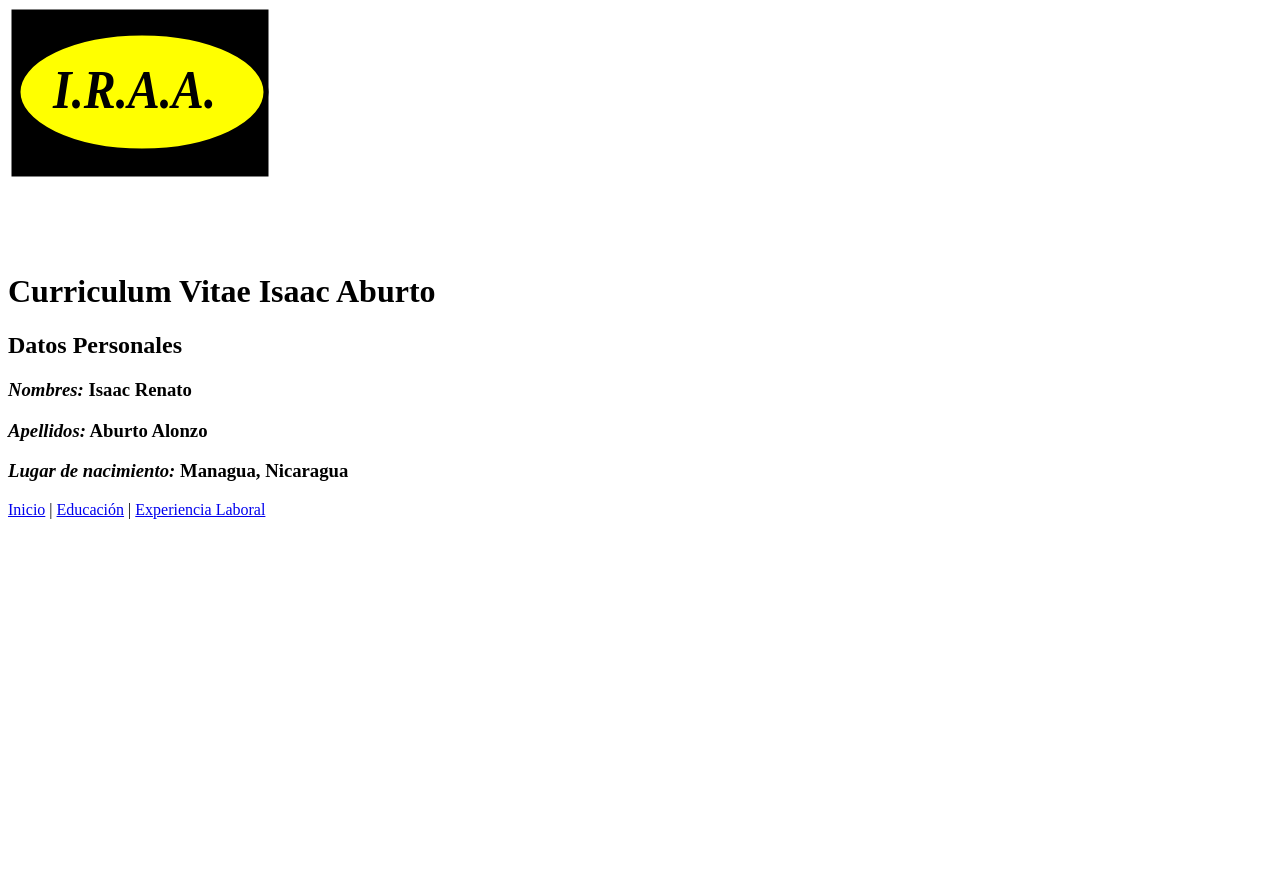
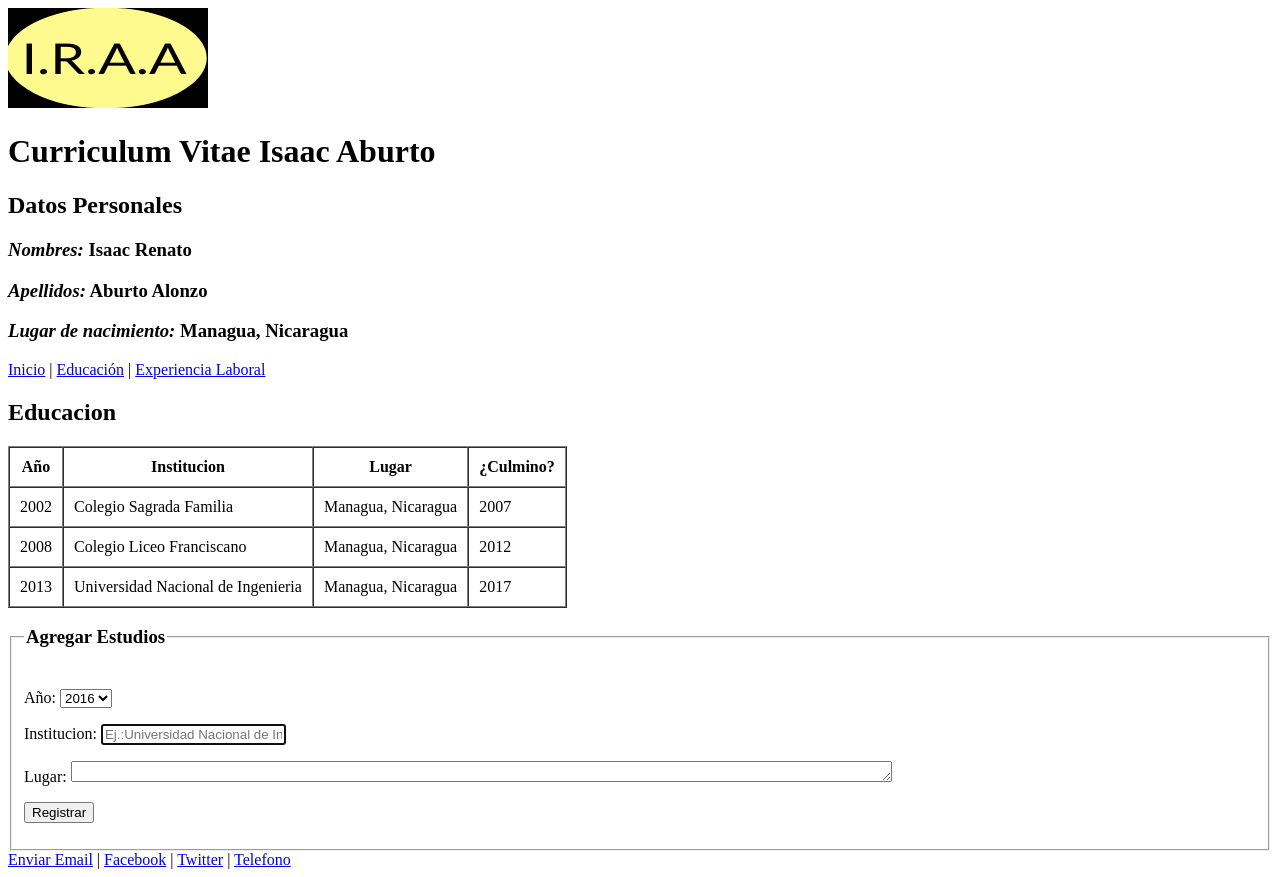
Before and after one commit to VictorVonDooom/NextUIsaac, a plain HTML site: page HVida/Hipervinculos/educacion.html in a window 1280 px wide. Before the commit the page ends 800 px from the top, so only its background shows below. Drawn offline with Linux system fonts and the light colour scheme.

Commit message:
Educacion

```diff
--- a/HVida/Hipervinculos/educacion.html
+++ b/HVida/Hipervinculos/educacion.html
@@ -4,19 +4,29 @@
     <meta charset="utf-8">
     <meta name="viewport" content="device-width, user-scalable=no">
     <title>Educacion Hoja de Vida Isaac Aburto</title>
+  </head>
 
   <header>
-      <svg width="320" height="240" xmlns="http://www.w3.org/2000/svg" xmlns:svg="http://www.w3.org/2000/svg">
+    <svg width="200" height="100" xmlns="http://www.w3.org/2000/svg">
+     <!-- Se uso Method Draw para crear el logo SVG con un canvas de tamaño 200x100 - http://github.com/duopixel/Method-Draw/ http://editor.method.ac/ -->
      <g>
-    <title>Logo Hoja de Vida</title>
-    <rect stroke="#000000" id="svg_1" height="161.99999" width="251.99999" y="4" x="6" stroke-linecap="null" stroke-linejoin="null" stroke-dasharray="null" stroke-width="5" fill="#000000"/>
-    <ellipse stroke="#000000" ry="59" rx="124.00001" id="svg_5" cy="84" cx="134" stroke-linecap="null" stroke-linejoin="null" stroke-dasharray="null" stroke-width="5" fill="#ffff00"/>
-    <text font-style="italic" font-weight="bold" stroke="#000000" transform="matrix(2.002268170546697,0,0,2.3023608173361914,-262.89504892399816,-269.3045410459902) " xml:space="preserve" text-anchor="middle" font-family="serif" font-size="24" id="svg_7" y="160.61189" x="194.46886" stroke-linecap="null" stroke-linejoin="null" stroke-dasharray="null" stroke-width="0" fill="#000000">I.R.A.A.</text>
+      <title>background</title>
+      <rect fill="#fff" id="canvas_background" height="102" width="202" y="-1" x="-1"/>
+      <g display="none" overflow="visible" y="0" x="0" height="100%" width="100%" id="canvasGrid">
+       <rect fill="url(#gridpattern)" stroke-width="0" y="0" x="0" height="100%" width="100%"/>
+      </g>
+     </g>
+     <g>
+      <title>Layer 1</title>
+      <rect id="svg_1" height="105" width="203" y="0" x="-0.5" stroke-width="1.5" stroke="#000" fill="#000000"/>
+      <ellipse stroke="#000" ry="50.999999" rx="101.500007" id="svg_2" cy="49.999999" cx="97.999999" stroke-width="1.5" fill="#FFFA8D"/>
+      <text stroke="#000" transform="matrix(11.123324394226074,0,0,8.5,-916.1608576774597,-442.5) " xml:space="preserve" text-anchor="start" font-family="'Trebuchet MS', Gadget, sans-serif" font-size="5" id="svg_3" y="59.882353" x="83.577609" fill-opacity="null" stroke-opacity="null" stroke-width="0" fill="#000000">I.R.A.A</text>
      </g>
     </svg>
+
+    <h1 id="#Inicio">Curriculum Vitae Isaac Aburto</h1>
   </header>
-    <h1 id="#Inicio">Curriculum Vitae Isaac Aburto</h1>
-  </head>
+
   <body>
     <h2><strong>Datos Personales</strong></h2>
     <h3><strong> <em>Nombres:</em></strong> Isaac Renato</h3>
@@ -28,5 +38,80 @@
     <a href="Educacion.html">Educación</a>
     <a >|</a>
     <a href="../Hipervinculos/experiencia.html" >Experiencia Laboral</a>
+    <h2>Educacion</h2>
+
+    <table border="1" cellpadding="10" cellspacing="0">
+      <thead>
+        <tr>
+          <th>Año</th>
+          <th>Institucion</th>
+          <th>Lugar</th>
+          <th>¿Culmino?</th>
+        </tr>
+      </thead>
+
+      <tbody>
+        <tr>
+          <td>2002</td>
+          <td>Colegio Sagrada Familia</td>
+          <td>Managua, Nicaragua</td>
+          <td>2007</td>
+        </tr>
+
+        <tr>
+          <td>2008</td>
+          <td>Colegio Liceo Franciscano</td>
+          <td>Managua, Nicaragua</td>
+          <td>2012</td>
+        </tr>
+
+        <tr>
+          <td>2013</td>
+          <td>Universidad Nacional de Ingenieria</td>
+          <td>Managua, Nicaragua</td>
+          <td>2017</td>
+        </tr>
+      </tbody>
+    </table>
+
+    <form autocomplete="on" name="Agregar Estudios" required>
+      <fieldset>
+        <legend>  <h3>Agregar Estudios</h3></legend>
+        <p>
+          <label for="Año">Año: </label>
+          <select name="Año">
+            <option>2016</option>
+            <option>2017</option>
+            <option>2018</option>
+          </select>
+        </p>
+
+       <p>
+         <label for="Institucion">Institucion:</label>
+         <input type="text" name="Institucion" placeholder="Ej.:Universidad Nacional de Ingenieria" autofocus required>
+       </p>
+
+       <p>
+         <label for="Lugar">Lugar:  </label>
+         <textarea name="Lugar" id="" cols="100" rows="1" autofocus required></textarea>
+       </p>
+
+       <p>
+       <input type="submit" value="Registrar">
+       </p>
+
+      </fieldset>
+
+    </form>
   </body>
+
+  <footer>
+    <a href="mailto:oyemanagua@hotmail.com" >Enviar Email</a>
+    <a >|</a>
+    <a href="https://www.facebook.com/isaac.aburto" target="_blank">Facebook</a>
+    <a >|</a>
+    <a href="https://www.twitter.com/OeChele" target="_blank">Twitter</a>
+    <a >|</a>
+    <a href="tel:+505 83986580">Telefono</a>
+  </footer>
 </html>
```
Also changed, not shown: HVida/Hipervinculos/experiencia.html (+31 -11 lines), HVida/index.html (+3 -2 lines). Lines whose indentation alone changed are shown as unchanged.
